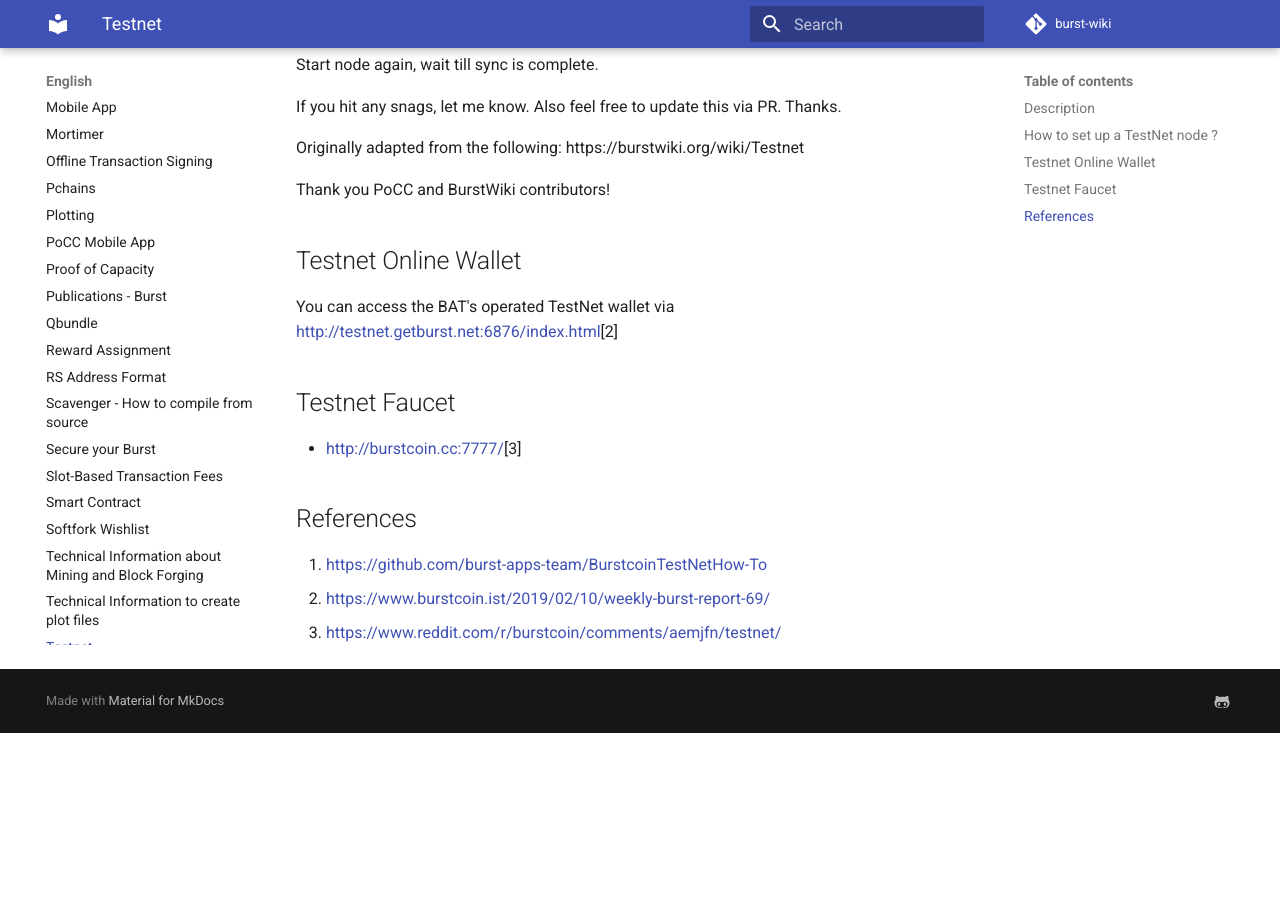
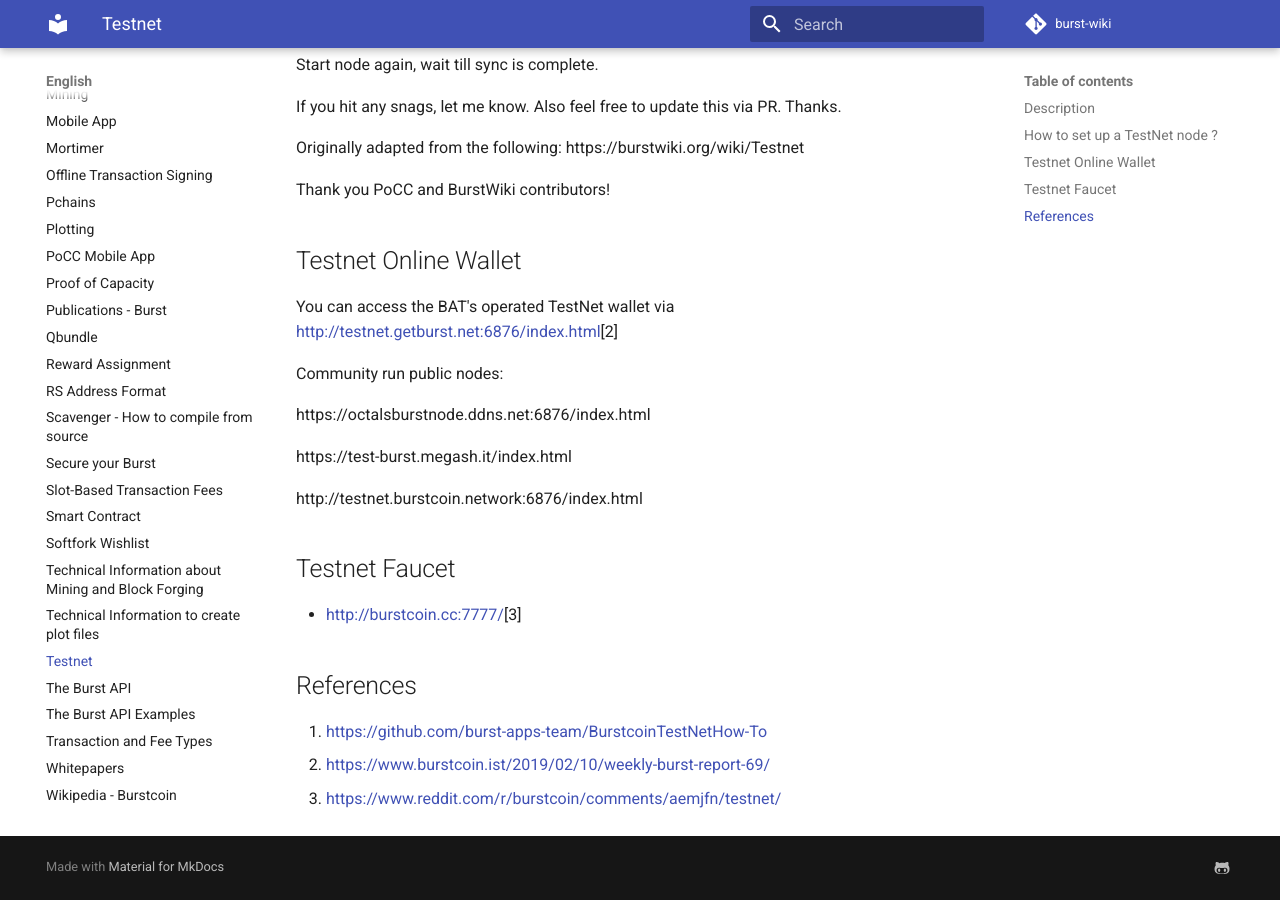
Before and after one commit to burst-apps-team/burst-wiki, an MkDocs documentation site: the page built from docs/en/testnet.md, in a window 1280 px wide and 900 px high, scrolled down 2248 px. Built offline with MkDocs 1.6.1 and Material for MkDocs 9.7.7, drawn with Linux system fonts in a browser that asks for light colours; comment, search, counter and statistics services are not loaded; old or Windows-style settings are respelled for this version of MkDocs; before the commit the page ends 2981 px from its top, so only the background shows below that.

Commit message:
Update testnet.md
Added Community run public nodes

```diff
--- a/docs/en/testnet.md
+++ b/docs/en/testnet.md
@@ -97,6 +97,14 @@ Thank you PoCC and BurstWiki contributors!
 
 You can access the BAT's operated TestNet wallet via <http://testnet.getburst.net:6876/index.html>[2]
 
+Community run public nodes:
+
+https://octalsburstnode.ddns.net:6876/index.html
+
+https://test-burst.megash.it/index.html
+
+ http://testnet.burstcoin.network:6876/index.html
+
 ## Testnet Faucet
 
 -   <http://burstcoin.cc:7777/>[3]
```
